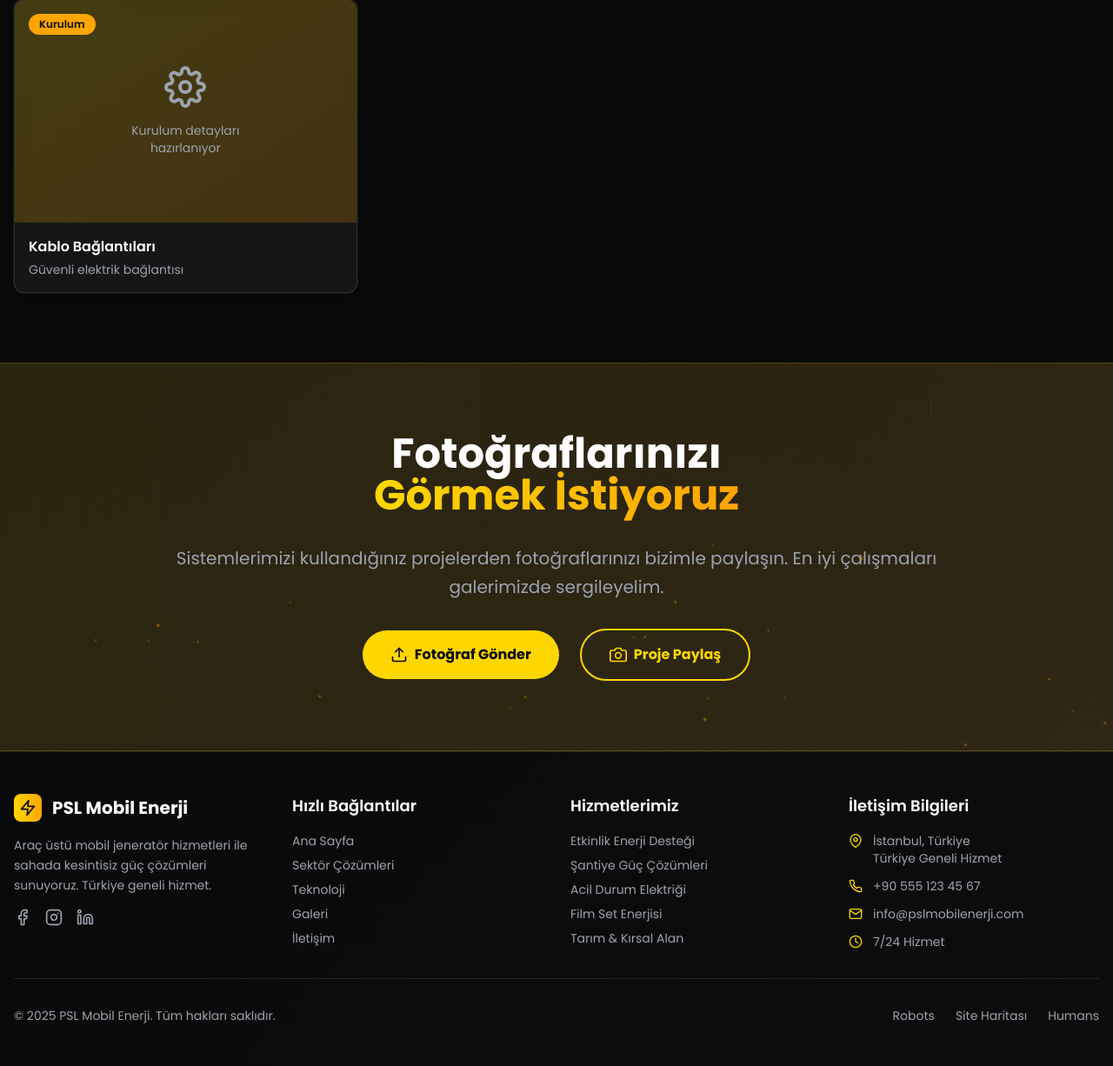
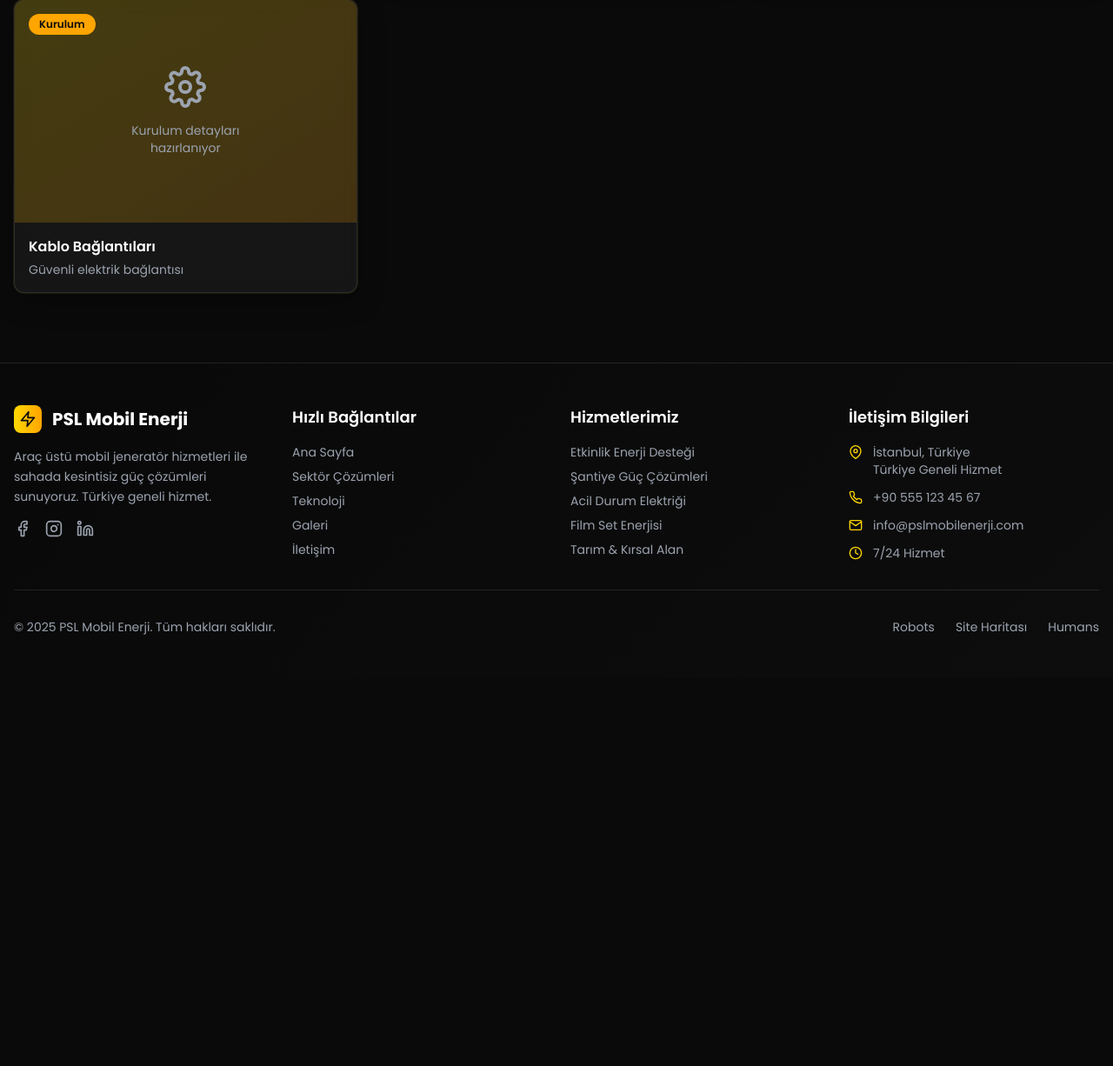
Before and after one commit to j1vetr/psl, a Flask app: page /galeri in a window 1280 px wide. Shown: the part 1243-2469 px from the top of the page at 87% size. After the commit the page ends 1973 px from the top, so only its background shows below. Run offline with Flask 3, Linux system fonts and the light colour scheme; data comes from the database, SQL or seed files in the repository; some libraries are stand-ins or nearby versions.

Commit message:
Remove section inviting users to share photos from the gallery Remove upload your images section from the galeri page.
Replit-Commit-Author: Agent
Replit-Commit-Session-Id: 8b600c18-987c-41a3-b5ed-623b27491751
Replit-Commit-Checkpoint-Type: full_checkpoint
Replit-Commit-Screenshot-Url: https://storage.googleapis.com/screenshot-production-us-central1/859f096b-f395-4f59-b9ad-5eea25ce2193/8b600c18-987c-41a3-b5ed-623b27491751/cVfwsvX

```diff
--- a/templates/galeri.html
+++ b/templates/galeri.html
@@ -190,37 +190,6 @@
         </div>
     </div>
 
-    <!-- Upload Your Images Section -->
-    <section class="py-20 bg-gradient-to-r from-electric-blue/10 to-electric-cyan/10 border-y border-electric-blue/20">
-        <div class="container mx-auto px-4 text-center">
-            <div class="max-w-4xl mx-auto space-y-8">
-                <h2 class="text-3xl md:text-5xl font-bold">
-                    Fotoğraflarınızı<br>
-                    <span class="bg-gradient-to-r from-electric-blue to-electric-cyan bg-clip-text text-transparent">
-                        Görmek İstiyoruz
-                    </span>
-                </h2>
-
-                <p class="text-xl text-gray-400 leading-relaxed">
-                    Sistemlerimizi kullandığınız projelerden fotoğraflarınızı bizimle paylaşın.
-                    En iyi çalışmaları galerimizde sergileyelim.
-                </p>
-
-                <div class="flex flex-col sm:flex-row items-center justify-center space-y-4 sm:space-y-0 sm:space-x-6">
-                    <a href="{{ url_for('iletisim') }}"
-                       class="bg-electric-blue hover:bg-electric-cyan text-electric-dark font-bold px-8 py-4 rounded-full transition-all duration-300 hover:scale-105 flex items-center space-x-2">
-                        <i data-feather="upload" class="w-5 h-5"></i>
-                        <span>Fotoğraf Gönder</span>
-                    </a>
-                    <a href="{{ url_for('iletisim') }}"
-                       class="border-2 border-electric-blue hover:bg-electric-blue text-electric-blue hover:text-electric-dark font-bold px-8 py-4 rounded-full transition-all duration-300 hover:scale-105 flex items-center space-x-2">
-                        <i data-feather="camera" class="w-5 h-5"></i>
-                        <span>Proje Paylaş</span>
-                    </a>
-                </div>
-            </div>
-        </div>
-    </section>
 
 {% endblock %}
 
```
